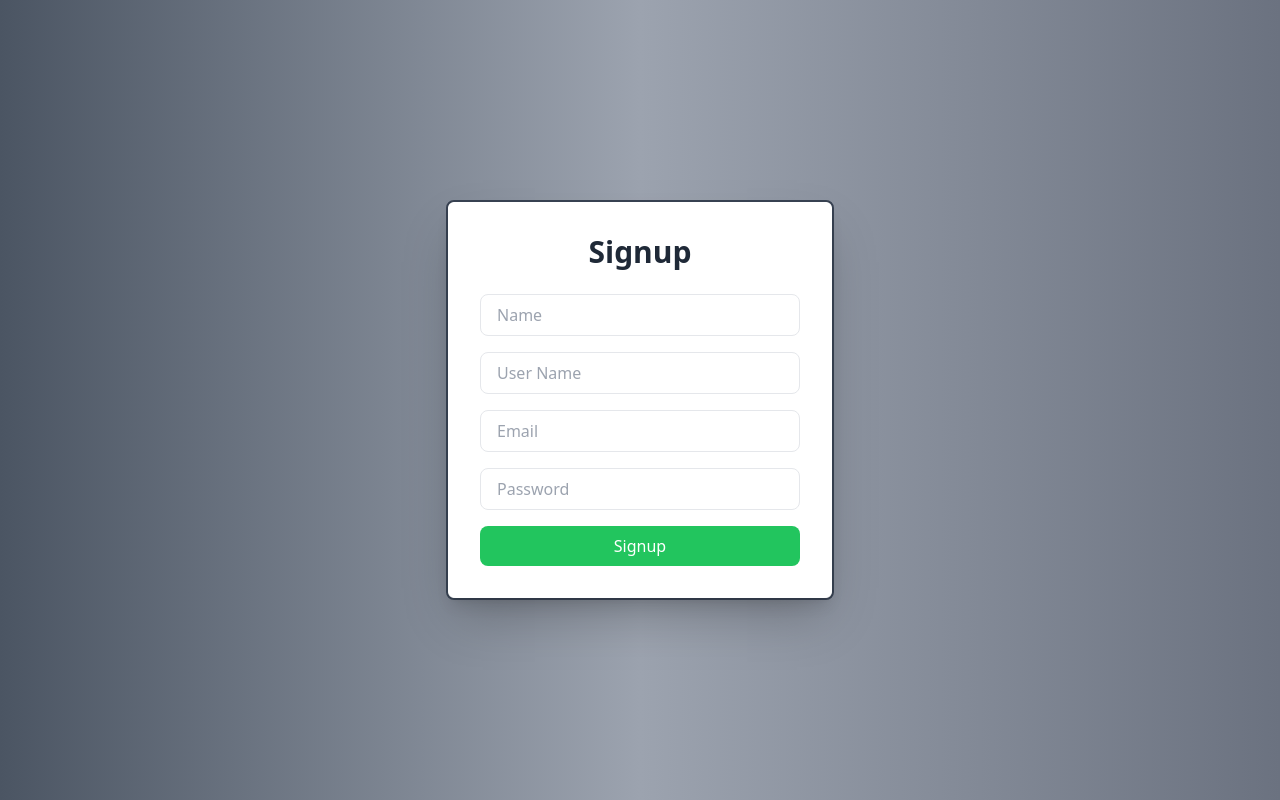
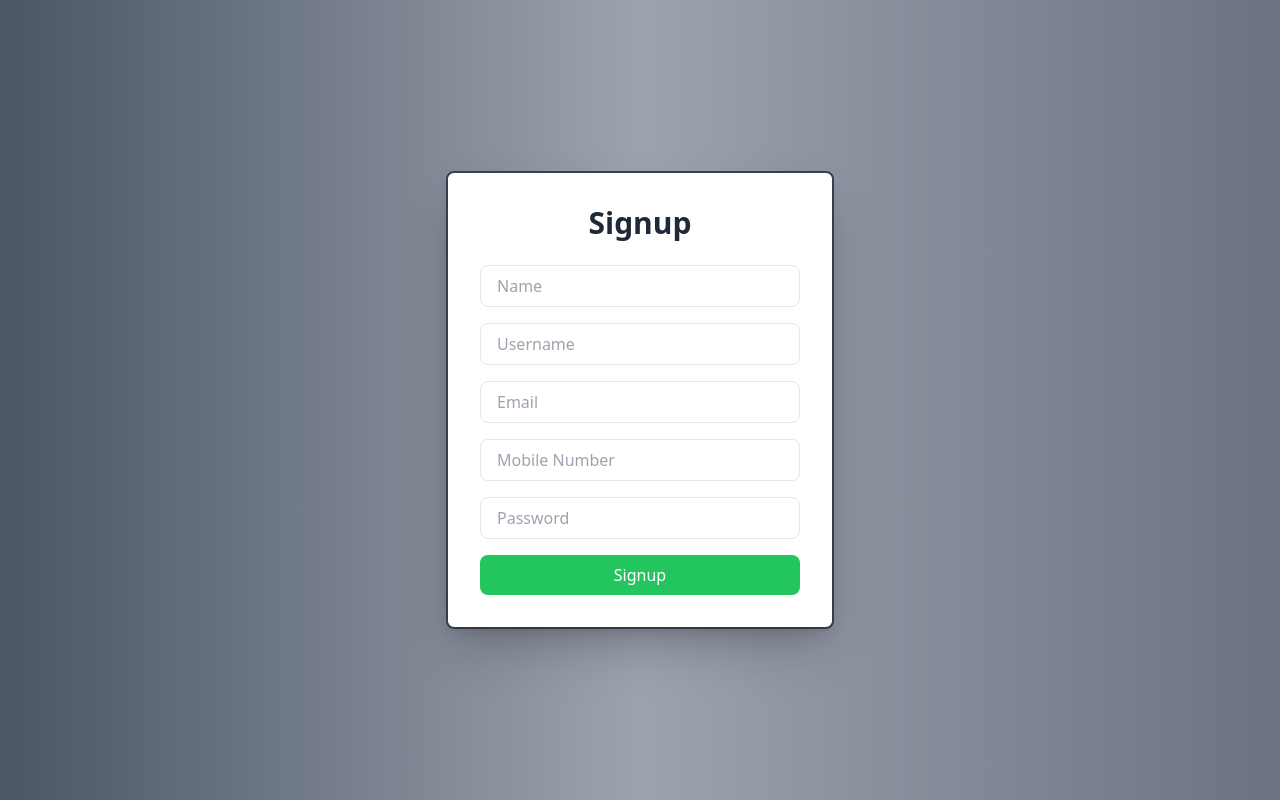
Before and after one commit to uvraviz007/fintrack, a React (Create React App) app in the folder frontend/: page /signup in a window 1280 px wide. Built offline with nearby package versions, Linux system fonts and the light colour scheme.

Commit message:
connection with backend

```diff
--- /dev/null
+++ b/frontend/src/api.js
@@ -0,0 +1,8 @@
+import axios from 'axios';
+
+const api = axios.create({
+  baseURL: 'http://localhost:5001', // matches your backend port
+  withCredentials: true // keep it if you plan to use JWT or cookies
+});
+
+export default api;
--- a/frontend/src/components/Signup.jsx
+++ b/frontend/src/components/Signup.jsx
@@ -1,16 +1,39 @@
 import React, { useState } from 'react';
+import api from '../api';
+import { useNavigate } from 'react-router-dom';
 
 function Signup() {
   const [name, setName] = useState('');
   const [username, setUserName] = useState('');
   const [email, setEmail] = useState('');
+  const [mobile, setMobile] = useState('');
   const [password, setPassword] = useState('');
   const [error, setError] = useState('');
   const [loading, setLoading] = useState(false);
 
+  const navigate = useNavigate();
+
   const handleSubmit = async (e) => {
     e.preventDefault();
+    setError('');
+    setLoading(true);
 
+    try {
+      const res = await api.post('/user/signup', {
+        name,
+        username,
+        email,
+        mobile,     // ✅ include mobile number
+        password
+      });
+
+      alert('Signup successful!');
+      navigate('/login');
+    } catch (err) {
+      setError(err.response?.data?.message || 'Signup failed. Try again.');
+    } finally {
+      setLoading(false);
+    }
   };
 
   return (
@@ -35,7 +58,7 @@ function Signup() {
           />
           <input
             type="text"
-            placeholder="User Name"
+            placeholder="Username"
             value={username}
             onChange={(e) => setUserName(e.target.value)}
             className="w-full px-4 py-2 mb-4 border rounded-lg focus:outline-none focus:ring-2 focus:ring-green-500"
@@ -45,6 +68,13 @@ function Signup() {
             placeholder="Email"
             value={email}
             onChange={(e) => setEmail(e.target.value)}
+            className="w-full px-4 py-2 mb-4 border rounded-lg focus:outline-none focus:ring-2 focus:ring-green-500"
+          />
+          <input
+            type="tel"
+            placeholder="Mobile Number"
+            value={mobile}
+            onChange={(e) => setMobile(e.target.value)}
             className="w-full px-4 py-2 mb-4 border rounded-lg focus:outline-none focus:ring-2 focus:ring-green-500"
           />
           <input
```
